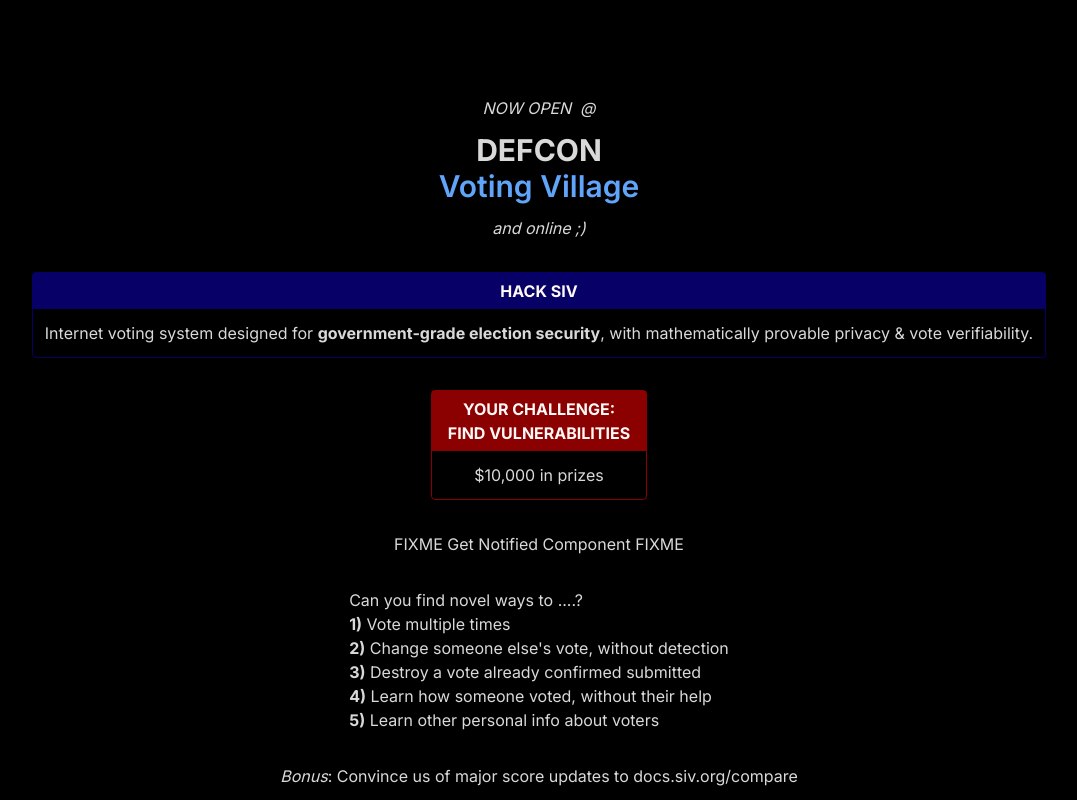
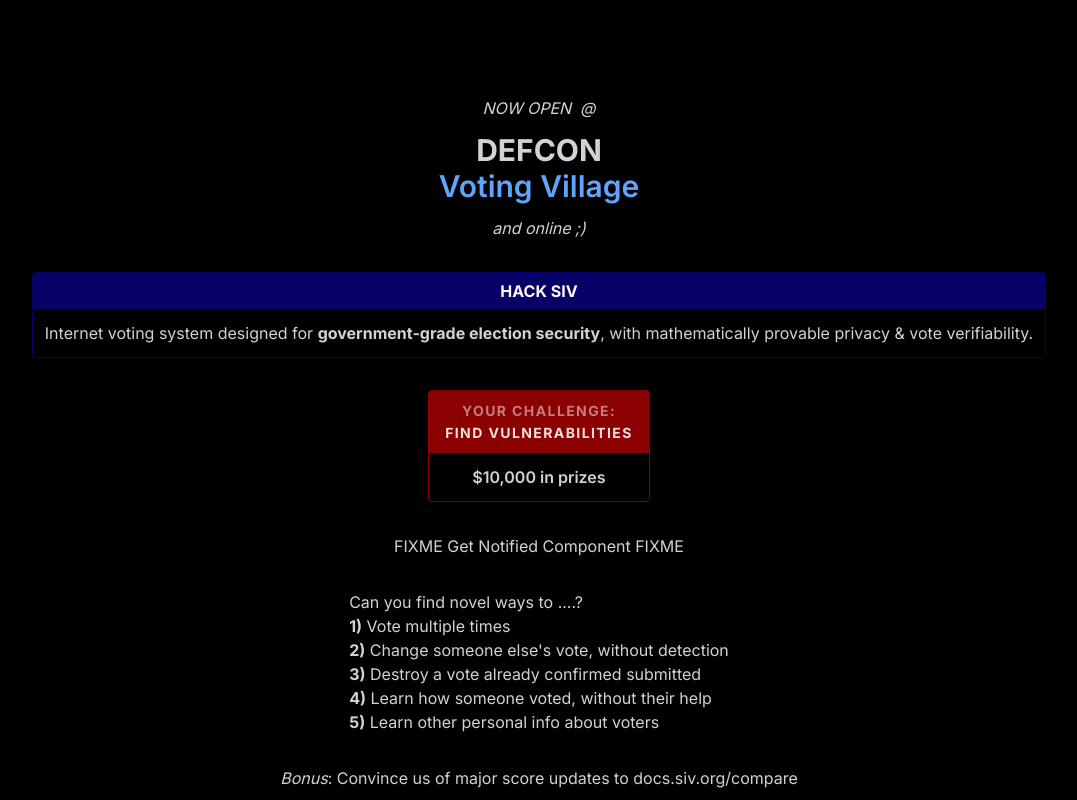
Before and after one commit to siv-org/hack.siv.org, a Next.js app: page / in a window 1280 px wide. Shown: the top 800 px of the page, without its empty margins (101-1178 px from the left). Built offline with nearby package versions, Linux system fonts and the light colour scheme.

Commit message:
style YourChallenge box

```diff
--- a/app/globals.css
+++ b/app/globals.css
@@ -11,7 +11,7 @@
 
 /* @media (prefers-color-scheme: dark) { */
 :root {
-  --foreground-rgb: 217, 217, 217;
+  --foreground-rgb: 210, 210, 210;
   --background-start-rgb: 0, 0, 0;
   --background-end-rgb: 0, 0, 0;
 }
--- a/app/page.tsx
+++ b/app/page.tsx
@@ -18,14 +18,14 @@
 
       <Box
         title={
-          <>
-            <div>YOUR CHALLENGE:</div>
-            <div>FIND VULNERABILITIES</div>
-          </>
+          <div className="text-sm tracking-widest py-1">
+            <div className="opacity-50 mb-0.5">YOUR CHALLENGE:</div>
+            <div className="opacity-90">FIND VULNERABILITIES</div>
+          </div>
         }
         color="darkred"
       >
-        $10,000 in prizes
+        <span className="font-semibold">$10,000 in prizes</span>
       </Box>
 
       <div>FIXME Get Notified Component FIXME</div>
```
